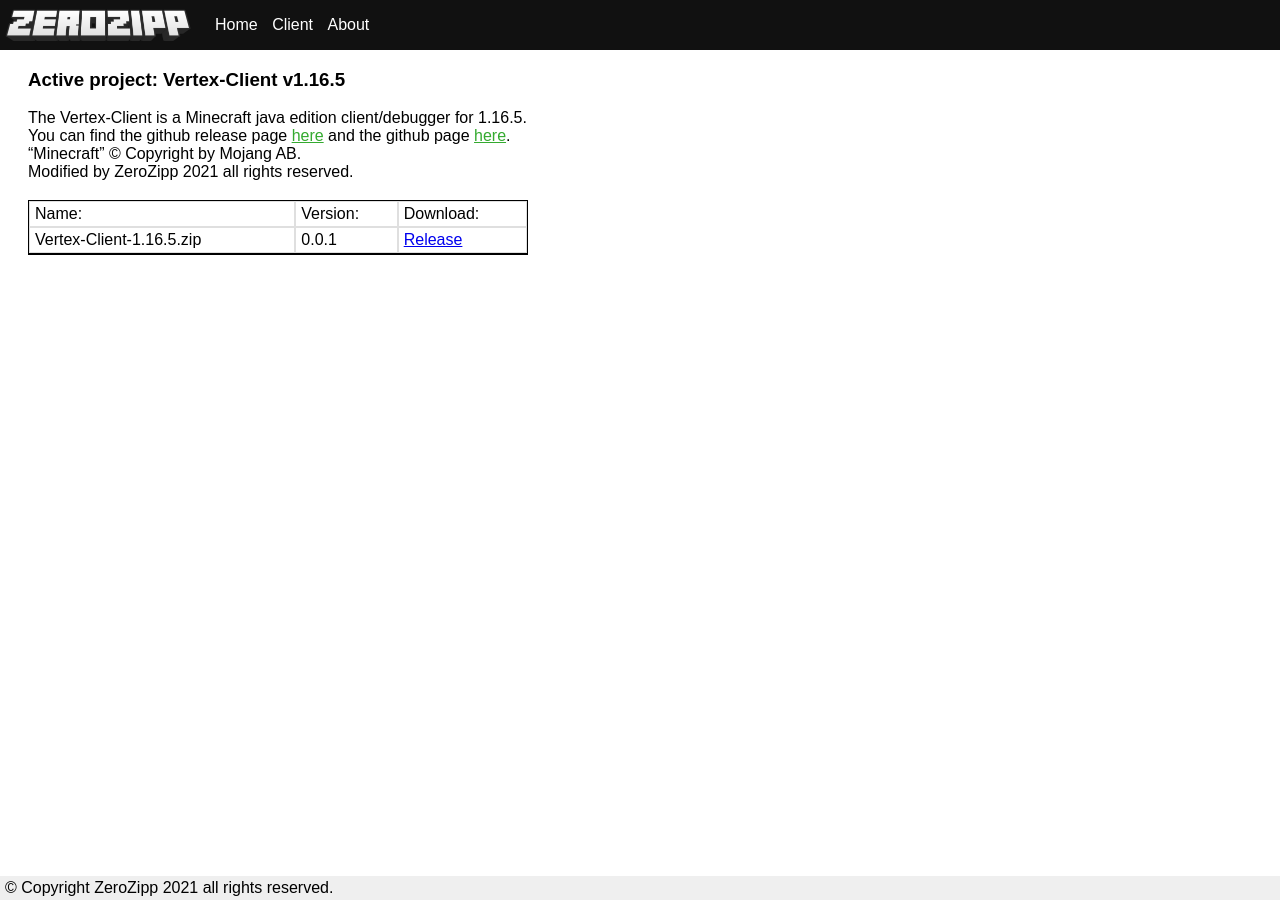
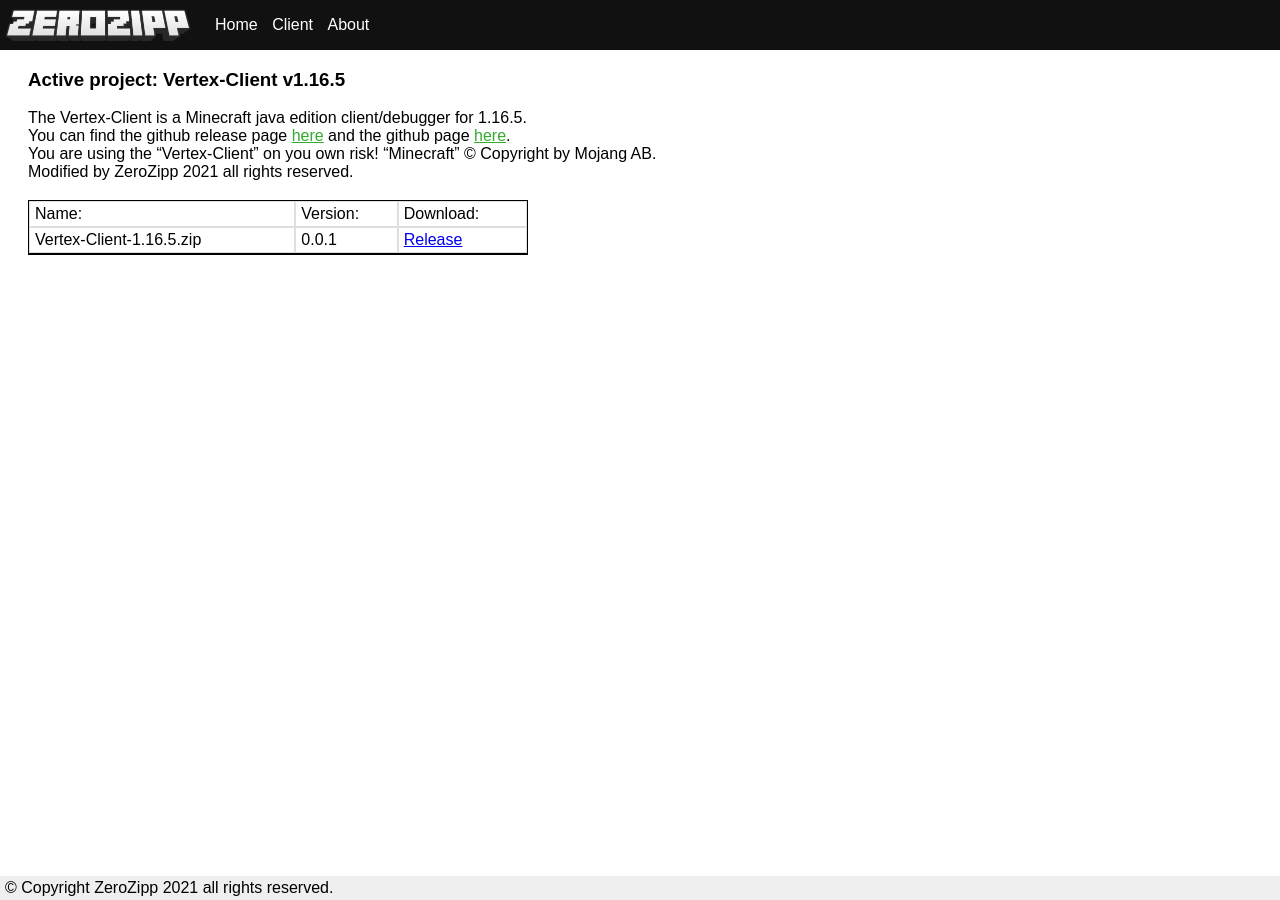
Before and after one commit to ZeroZipp/zerozipp.github.io, a Jekyll site: the page built from client/index.md, in a window 1280 px wide. Built offline with Jekyll 4.4.1, drawn with Linux system fonts in a browser that asks for light colours; our own code applies the rules of GitHub Pages for plain Markdown files.

Commit message:
Update index.md

```diff
--- a/client/index.md
+++ b/client/index.md
@@ -1,6 +1,7 @@
 <h3>Active project: Vertex-Client v1.16.5</h3>
 The Vertex-Client is a Minecraft java edition client/debugger for 1.16.5.<br>
-You can find the github release page <a class="link" href="https://github.com/ZeroZipp/Vetex-Client/releases">here</a> and the github page <a class="link" href="https://github.com/ZeroZipp/Vetex-Client">here</a>.<br>
+You can find the github release page <a class="link" href="https://github.com/ZeroZipp/Vertex-Client/releases">here</a> and the github page <a class="link" href="https://github.com/ZeroZipp/Vertex-Client">here</a>.<br>
+You are using the "Vertex-Client" on you own risk!
 "Minecraft" © Copyright by Mojang AB.<br>
 Modified by ZeroZipp 2021 all rights reserved.<br>
 <table style="top: 150px; width: 500px" class="downloads">
```
